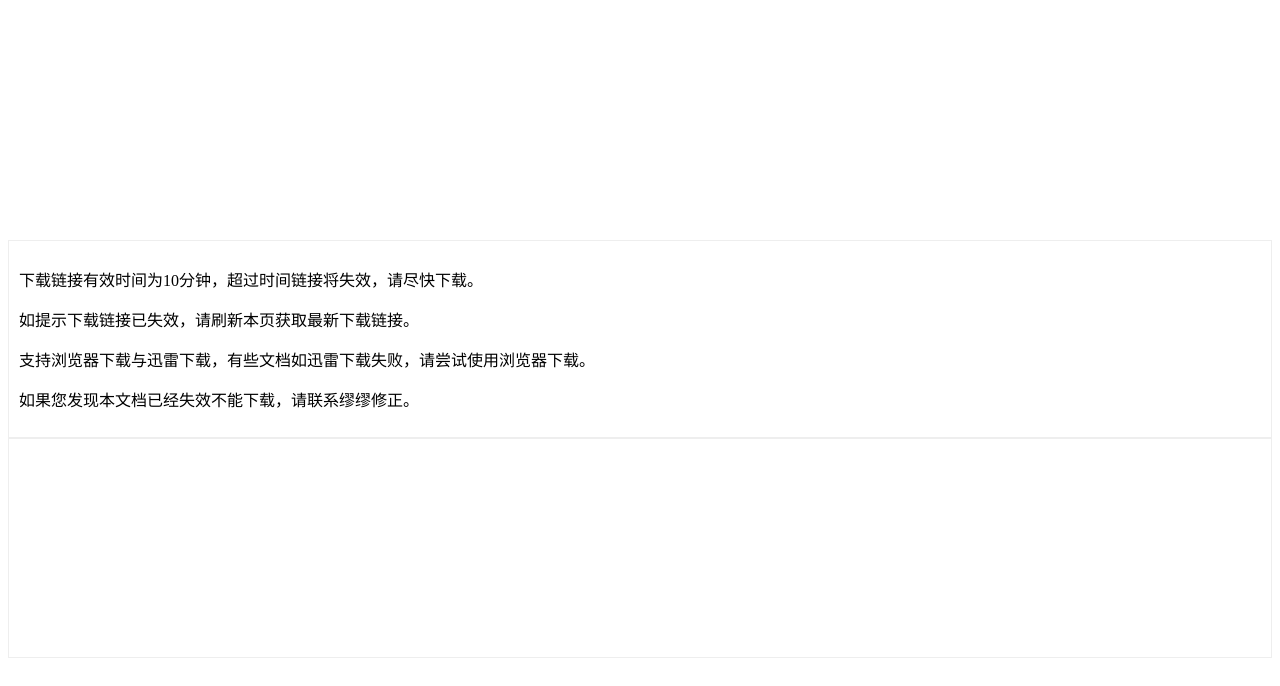
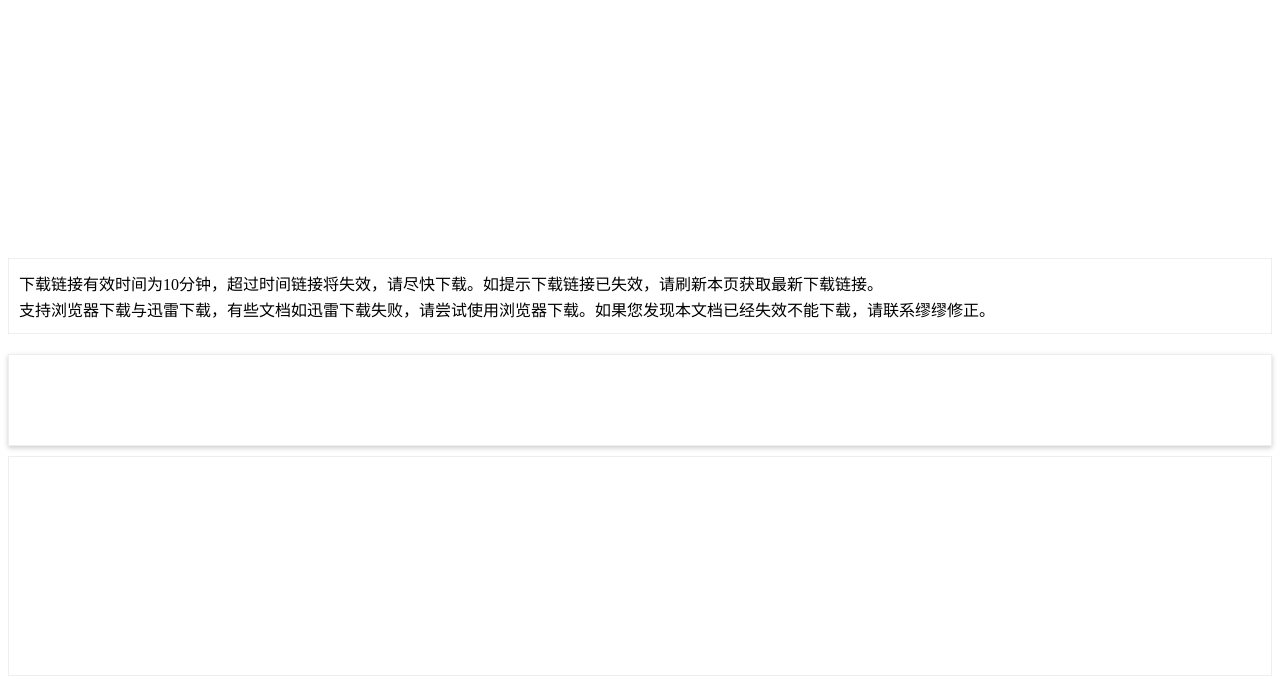
Before and after one commit to miaojuanfeng/mmdili, a PHP site: the page made by application/views/dl_view.php in a window 1280 px wide. Shown: the part 922-1608 px from the top of the page. Run offline with PHP 8.4, Linux system fonts and the light colour scheme; the template is opened without the code that fills it, so the values that code supplies are empty.

Commit message:
update download view

```diff
--- a/application/views/dl_view.php
+++ b/application/views/dl_view.php
@@ -47,11 +47,20 @@
 						</div>
 						<div class="clearfix"></div>
 					</div>
-					<div style="border:1px solid #eee; padding:10px;">
-						<p>下载链接有效时间为10分钟，超过时间链接将失效，请尽快下载。</p>
-						<p>如提示下载链接已失效，请刷新本页获取最新下载链接。</p>
-						<p>支持浏览器下载与迅雷下载，有些文档如迅雷下载失败，请尝试使用浏览器下载。</p>
-						<p>如果您发现本文档已经失效不能下载，请联系缪缪修正。</p>
+					<div style="border:1px solid #eee; padding:10px; margin:18px 0 20px 0;">
+						<p style="margin: 2px 0;">下载链接有效时间为10分钟，超过时间链接将失效，请尽快下载。如提示下载链接已失效，请刷新本页获取最新下载链接。</p>
+						<p style="margin: 2px 0;">支持浏览器下载与迅雷下载，有些文档如迅雷下载失败，请尝试使用浏览器下载。如果您发现本文档已经失效不能下载，请联系缪缪修正。</p>
+					</div>
+					<div style="display: flex; border: 1px solid #eee; box-shadow: 0 2px 5px 0 rgba(0, 0, 0, 0.2); margin-bottom: 10px;">
+						<script async src="//pagead2.googlesyndication.com/pagead/js/adsbygoogle.js"></script>
+						<!-- view_page_1 -->
+						<ins class="adsbygoogle"
+						     style="display:inline-block;width:960px;height:90px"
+						     data-ad-client="ca-pub-6393601311110091"
+						     data-ad-slot="3701696288"></ins>
+						<script>
+						(adsbygoogle = window.adsbygoogle || []).push({});
+						</script>
 					</div>
 				</div>
 			</div>
```
